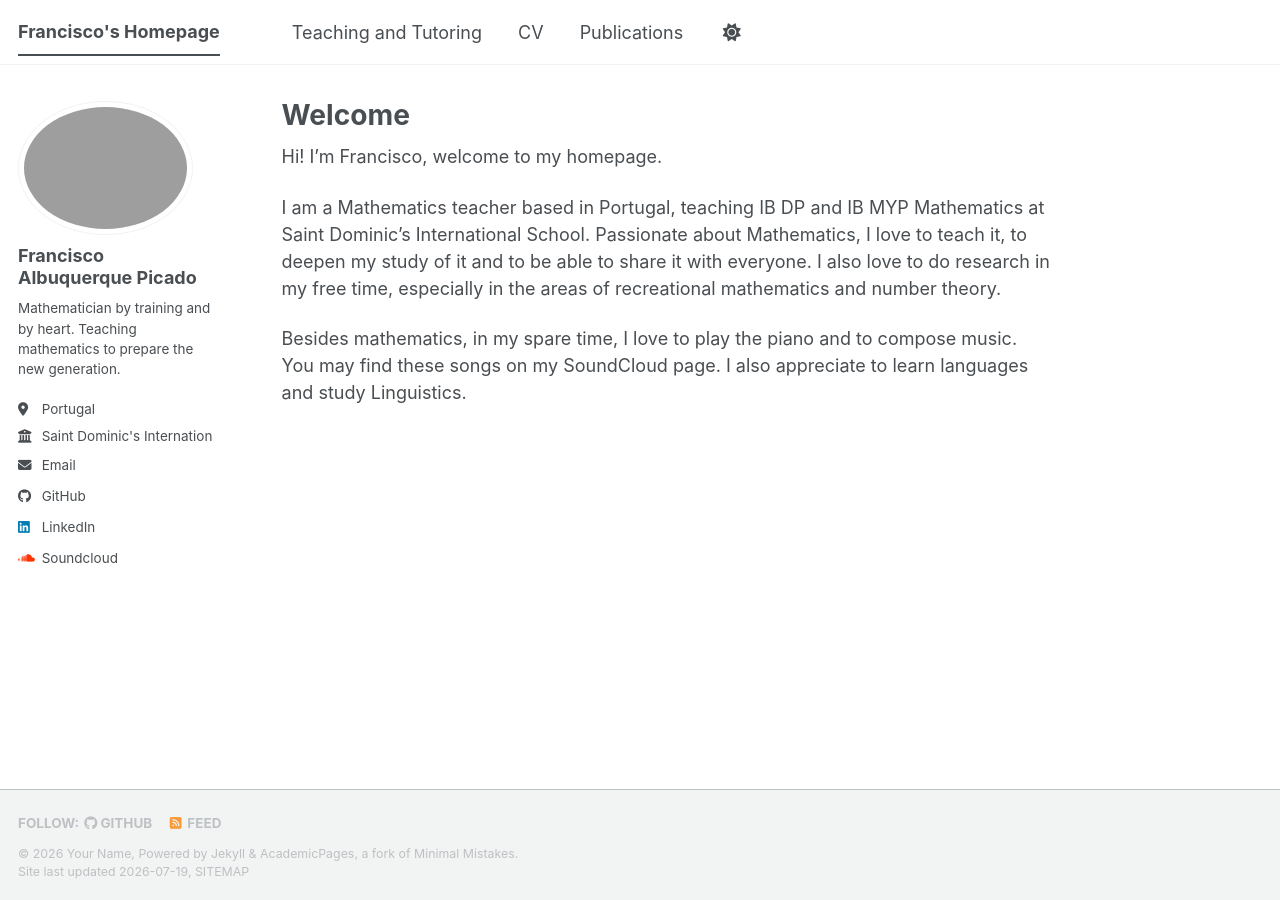
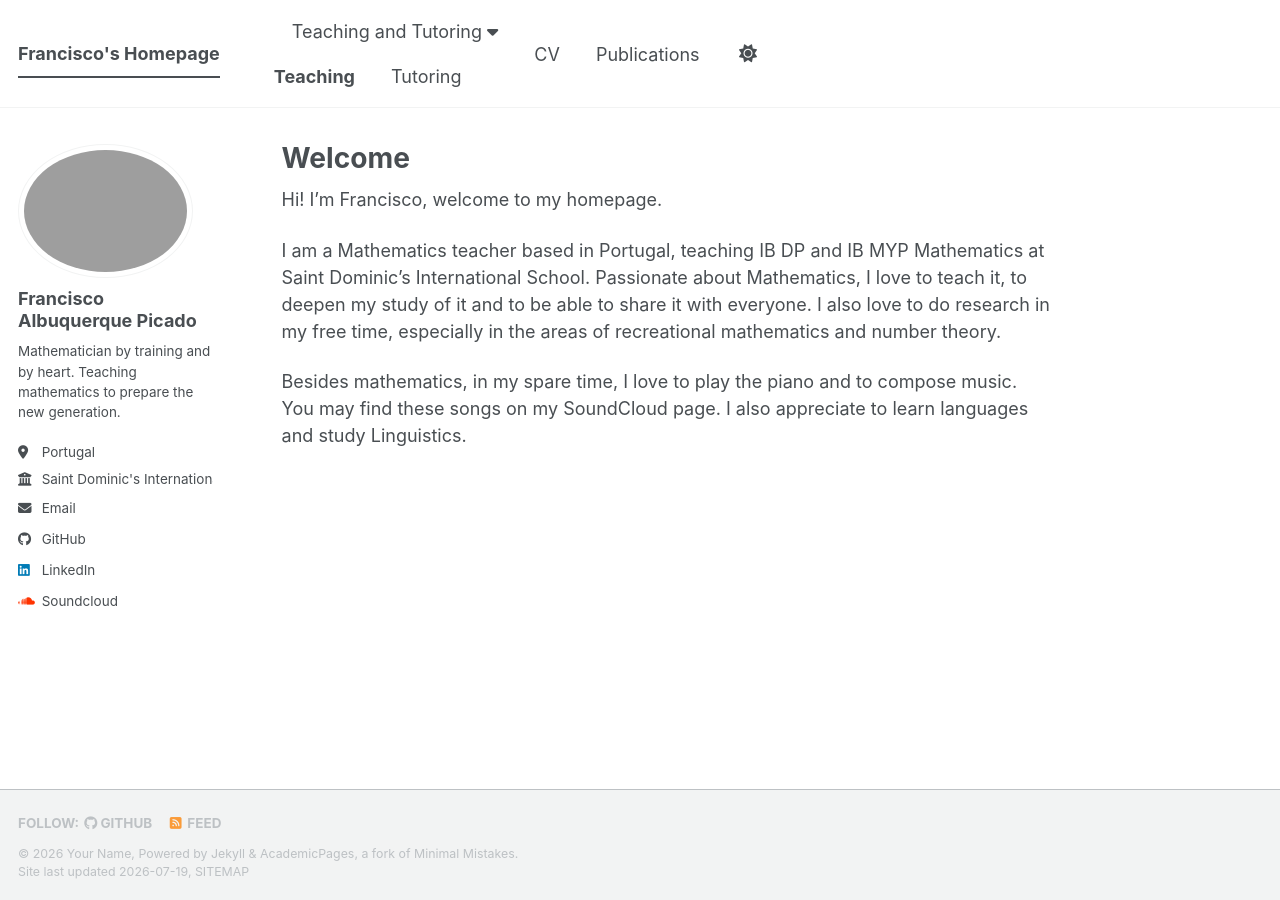
Before and after one commit to ghaleon7/ghaleon7.github.io, a Jekyll site: the page built from _pages/about.md, in a window 1280 px wide. Built offline with Jekyll 4.4.1, drawn with Linux system fonts in a browser that asks for light colours; a script bundle is joined from its source files by our own code; library files that are not in the unit come from our copies.

Commit message:
Update masthead.html
Tentativa de dropdown

```diff
--- a/_includes/masthead.html
+++ b/_includes/masthead.html
@@ -14,9 +14,27 @@
             {% else %}
               {% assign domain = base_path %}
             {% endif %}
-            <li class="masthead__menu-item {% if page.url contains link.url and link.url != '/' %}selected{% endif %}">
-              <a href="{{ domain }}{{ link.url }}">{{ link.title }}</a>
-            </li>
+            {% if link.multi %}
+              <li class="masthead__menu-item has-dropdown">
+                <a href="#" class="dropdown-toggle">
+                  {{ link.title }}
+                  <i class="fa-solid fa-caret-down"></i>
+                </a>
+
+                <ul class="dropdown-menu">
+                  {% for sublink in link.multi %}
+                    <li>
+                      <a href="{{ domain }}{{ sublink.url }}">{{ sublink.title }}</a>
+                    </li>
+                  {% endfor %}
+                </ul>
+              </li>
+
+            {% else %}
+              <li class="masthead__menu-item {% if page.url contains link.url and link.url != '/' %}selected{% endif %}">
+                <a href="{{ domain }}{{ link.url }}">{{ link.title }}</a>
+              </li>
+            {% endif %}
           {% endfor %}
           <li id="theme-toggle" class="masthead__menu-item persist tail">
             <a role="button" aria-labelledby="theme-icon"><i id="theme-icon" class="fa-solid fa-sun" aria-hidden="true" title="toggle theme"></i></a>
```
